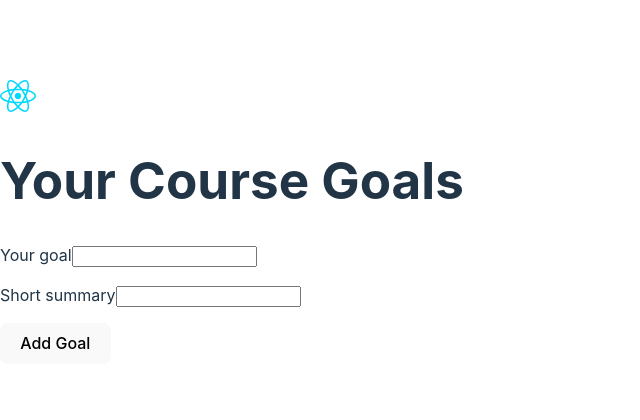
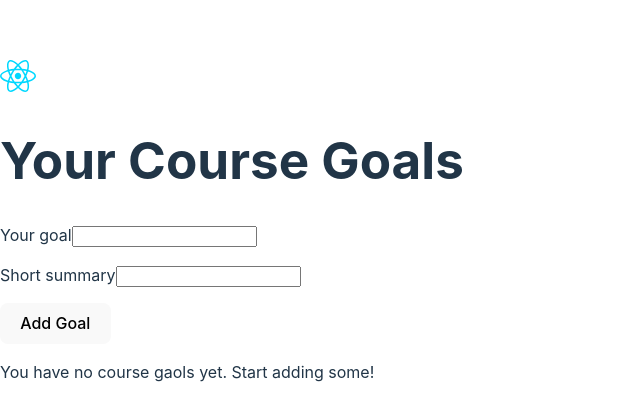
Before and after one commit to AdamFaylo/react-ts-basics, a React (Vite) app in the folder react-ts-basics/: page / in a window 1280 px wide. Shown: the part 170-590 px from the top of the page, without its empty margins (0-640 px from the left). Built offline with nearby package versions, Linux system fonts and the light colour scheme.

Commit message:
buildinng a more dynamic & flexible component

```diff
--- a/react-ts-basics/src/components/CousreGoalList.tsx
+++ b/react-ts-basics/src/components/CousreGoalList.tsx
@@ -1,14 +1,38 @@
 
 import CourseGoal from "./CourseGoal.tsx";
 import { type CourseGoal as CGoal } from "../App.tsx";
+import InfoBox from "./InputBox.tsx";
+import { type ReactNode } from "react";
 
 type CourseGoalListProps = {
     goals: CGoal[];
     onDeleteGoal: (id: number) => void;
 };
 
-export default function CourseGoalList({ goals, onDeleteGoal }: CourseGoalListProps) {
+export default function CourseGoalList({
+    goals,
+    onDeleteGoal,
+}: CourseGoalListProps) {
+    if (goals.length === 0) {
+        return (
+            <InfoBox
+                mode="hint">
+                You have no course gaols yet. Start adding some!
+            </InfoBox>
+        );
+    }
+
+    let warningBox: ReactNode;
+
+    if (goals.length >=4) {
+        warningBox = <InfoBox mode="warning" severity="">
+            You're collection  a lot of goals. Don't put too  on your plante!
+        </InfoBox>
+    }
+
     return (
+    <>
+        {warningBox}
         <ul>
             {goals.map((goal) => (
                 <li key={goal.id}>
@@ -20,5 +44,7 @@
                 </li>
             ))}
         </ul>
+    </>
+
     );
 }
--- /dev/null
+++ b/react-ts-basics/src/components/InputBox.tsx
@@ -0,0 +1,24 @@
+import { type ReactNode } from "react";
+
+type InfoBoxProps = {
+    mode: 'hint' | 'warning';
+    severity: 'low' | 'medium' | 'high';
+    children: ReactNode;
+};
+
+export default function InputBox({ mode, children }: InfoBoxProps) {
+    if (mode === 'hint') {
+        return (
+            <aside className="infobox infobox-hint">
+                <p>{children}</p>
+            </aside>
+        )
+    }
+
+    return (
+        <aside className="infobox infobox-worning warning--medium">
+            <h2>Warning</h2>
+            <p>{children}</p>
+        </aside>
+    )
+};
```
